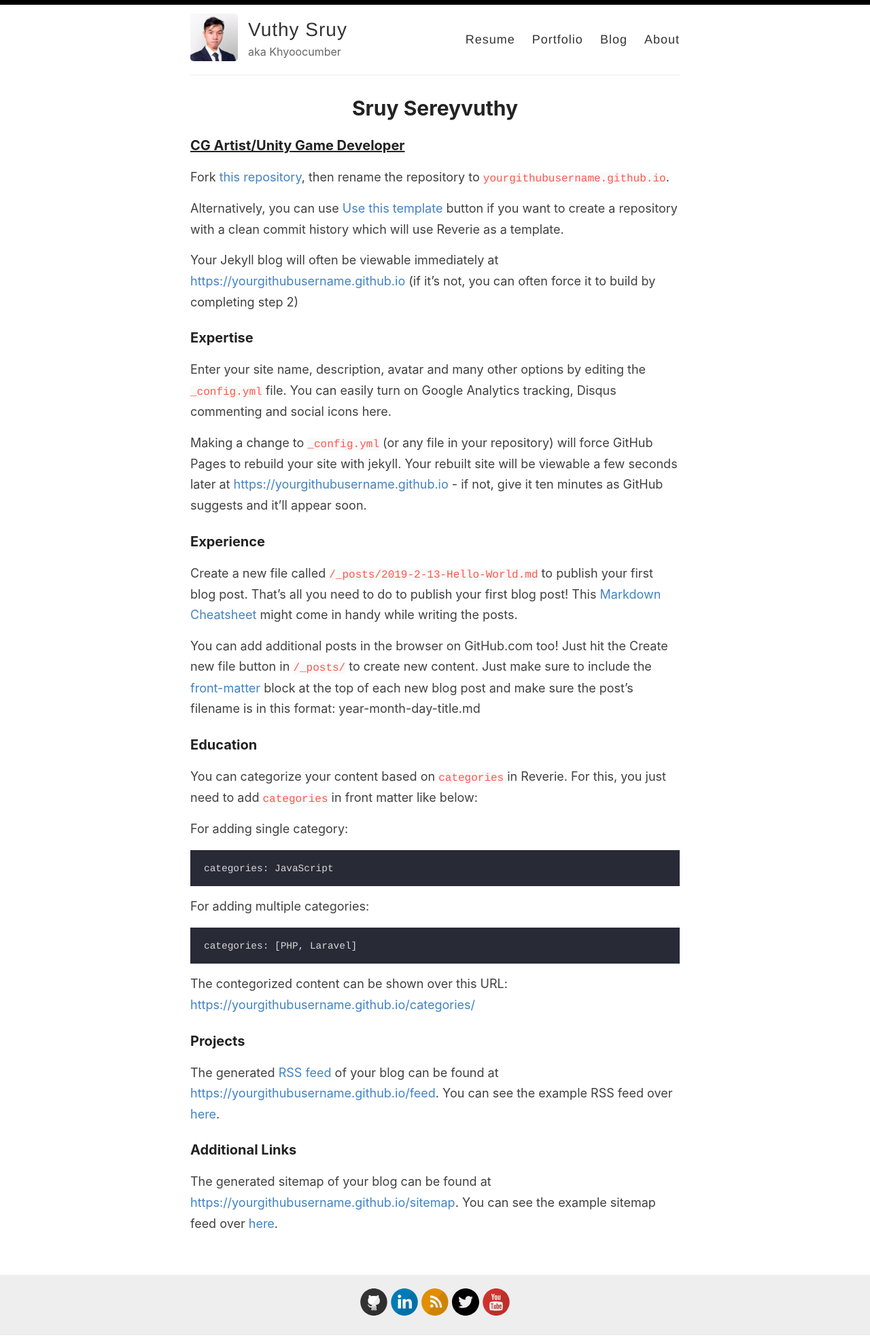
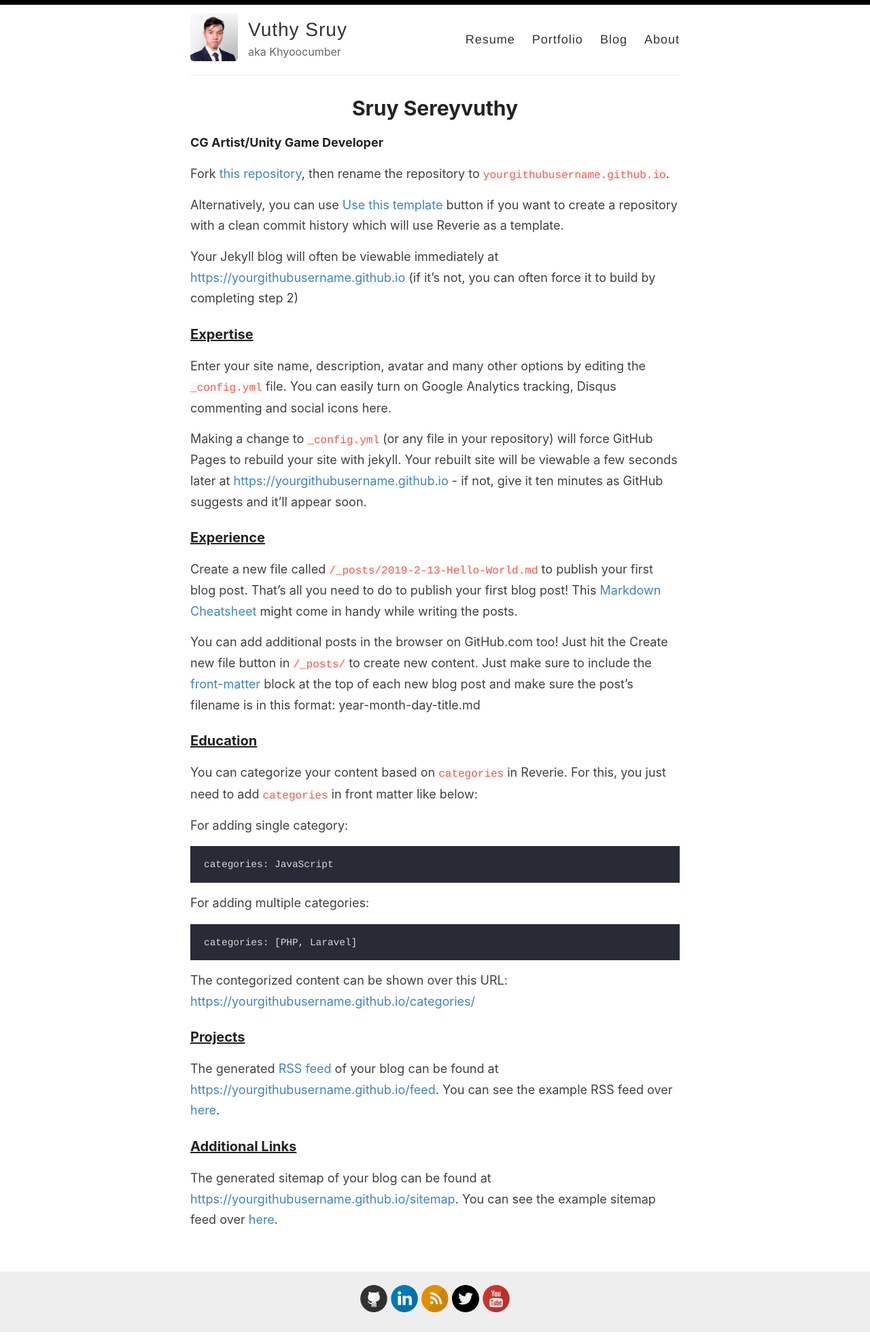
Before and after one commit to VuthySruy/VuthySruy.github.io, a Jekyll site: the page built from _pages/getting-started.md, in a window 1280 px wide. Shown: the whole page at 68% size. Built offline with Jekyll 4.4.1, drawn with Linux system fonts in a browser that asks for light colours.

Commit message:
Update getting-started.md

```diff
--- a/_pages/getting-started.md
+++ b/_pages/getting-started.md
@@ -4,7 +4,7 @@ title: Sruy Sereyvuthy
 permalink: /getting-started/
 ---
 
-<h3 style="text-align: left;"><u>CG Artist/Unity Game Developer</u></h3>
+<h5 style="text-align: left;">CG Artist/Unity Game Developer</h5>
 
 Fork [this repository](https://github.com/amitmerchant1990/reverie), then rename the repository to `yourgithubusername.github.io`.
 
@@ -12,19 +12,19 @@ Alternatively, you can use [Use this template](https://github.com/amitmerchant19
 
 Your Jekyll blog will often be viewable immediately at <https://yourgithubusername.github.io> (if it's not, you can often force it to build by completing step 2)
 
-<h3 style="text-align: left;">Expertise</h3>
+<h3 style="text-align: left;"><u>Expertise</u></h3>
 
 Enter your site name, description, avatar and many other options by editing the `_config.yml` file. You can easily turn on Google Analytics tracking, Disqus commenting and social icons here.
 
 Making a change to `_config.yml` (or any file in your repository) will force GitHub Pages to rebuild your site with jekyll. Your rebuilt site will be viewable a few seconds later at <https://yourgithubusername.github.io> - if not, give it ten minutes as GitHub suggests and it'll appear soon.
 
-<h3 style="text-align: left;">Experience</h3>
+<h3 style="text-align: left;"><u>Experience</u></h3>
 
 Create a new file called `/_posts/2019-2-13-Hello-World.md` to publish your first blog post. That's all you need to do to publish your first blog post! This [Markdown Cheatsheet](https://github.com/adam-p/markdown-here/wiki/Markdown-Cheatsheet) might come in handy while writing the posts.
 
 > You can add additional posts in the browser on GitHub.com too! Just hit the <kbd>Create new file</kbd> button in `/_posts/` to create new content. Just make sure to include the [front-matter](http://jekyllrb.com/docs/frontmatter/) block at the top of each new blog post and make sure the post's filename is in this format: year-month-day-title.md
 
-<h3 style="text-align: left;">Education</h3>
+<h3 style="text-align: left;"><u>Education</u></h3>
 
 You can categorize your content based on `categories` in Reverie. For this, you just need to add `categories` in front matter like below:
 
@@ -42,10 +42,10 @@ categories: [PHP, Laravel]
 
 The contegorized content can be shown over this URL: <https://yourgithubusername.github.io/categories/>
 
-<h3 style="text-align: left;">Projects</h3>
+<h3 style="text-align: left;"><u>Projects</u></h3>
 
 The generated [RSS feed](https://en.wikipedia.org/wiki/RSS) of your blog can be found at <https://yourgithubusername.github.io/feed>. You can see the example RSS feed over [here](https://www.amitmerchant.com/reverie/feed).
 
-<h3 style="text-align: left;">Additional Links</h3>
+<h3 style="text-align: left;"><u>Additional Links</u></h3>
 
 The generated sitemap of your blog can be found at <https://yourgithubusername.github.io/sitemap>. You can see the example sitemap feed over [here](https://www.amitmerchant.com/reverie/sitemap).
```
